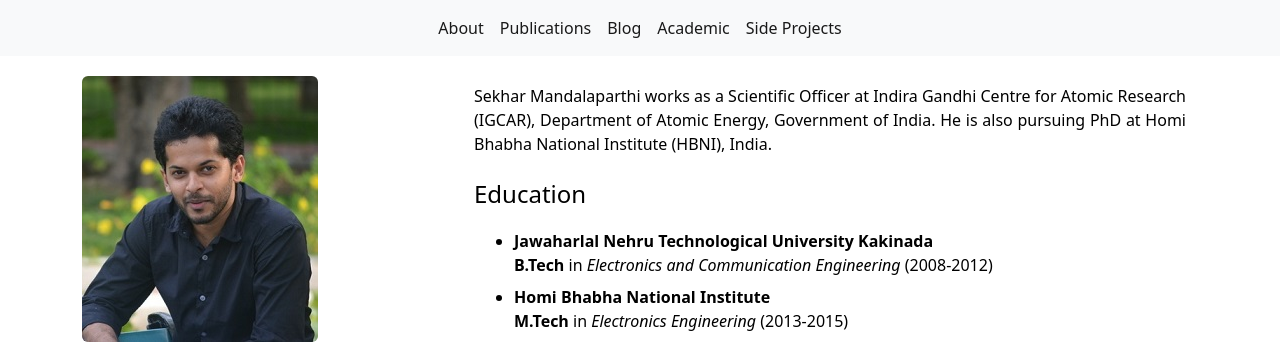
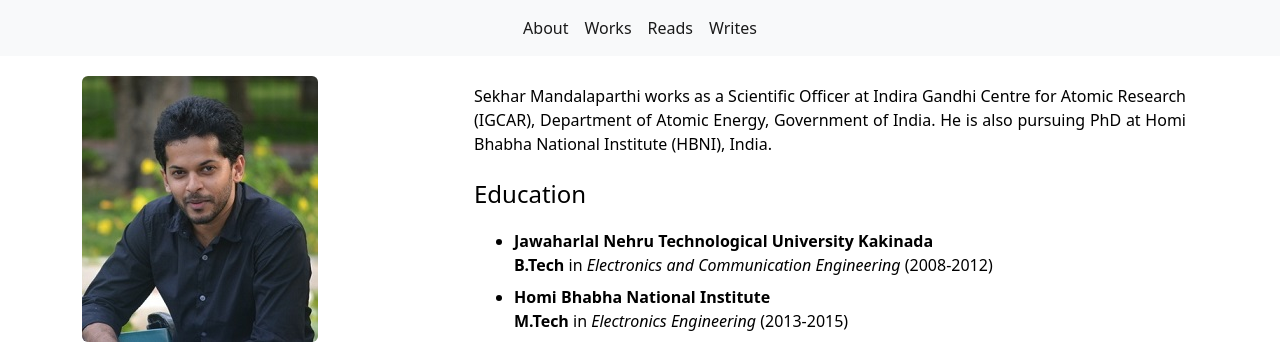
Before and after one commit to sekhar-mandalaparthi/sekhar-mandalaparthi.github.io, a plain HTML site: page index.html in a window 1280 px wide. Shown: the top 344 px of the page. Drawn offline with nearby package versions, Linux system fonts and the light colour scheme; some icons are missing.

Commit message:
About tab typos fixed, Navbar modified

```diff
--- a/index.html
+++ b/index.html
@@ -75,15 +75,23 @@
 						<li class="nav-item">
 							<a class="nav-link" id="publications" href="#"
 								data-es="Publicaciones"
-								data-en="Publications">
+								data-en="Works">
 						</a>
+						</li>
+
+						<li class="nav-item">
+							<a class="nav-link" id="reads" href="#"
+								data-es="Blog"
+								data-en="Reads">
+							</a>
 						</li>
 						<li class="nav-item">
 							<a class="nav-link" id="blog" href="#"
 								data-es="Blog"
-								data-en="Blog">
+								data-en="Writes">
 							</a>
 						</li>
+						<!--
 						<li class="nav-item">
 							<a class="nav-link" id="academic" href="#"
 								data-es="Enseñanza"
@@ -95,7 +103,7 @@
 								data-es="Proyectos"
 								data-en="Side Projects">
 							</a>
-						</li>
+						</li> -->
 
 
 						<!-- Example using Photos -->
@@ -123,7 +131,7 @@
 
 					<h3 class="mb-2">Sekhar Mandalaparthi</h3>
 
-					<span class="t-secondary"  data-en="Scientific Officer @ IGCAR, India"></span>
+					<span class="t-secondary"  data-en="Scientific Officer @ IGCAR, India"></span><br>
 					<span class="t-secondary" data-en="Ph.D. Student @ HBNI, India"></span>
 
 					<div class="row mb-2">
```
